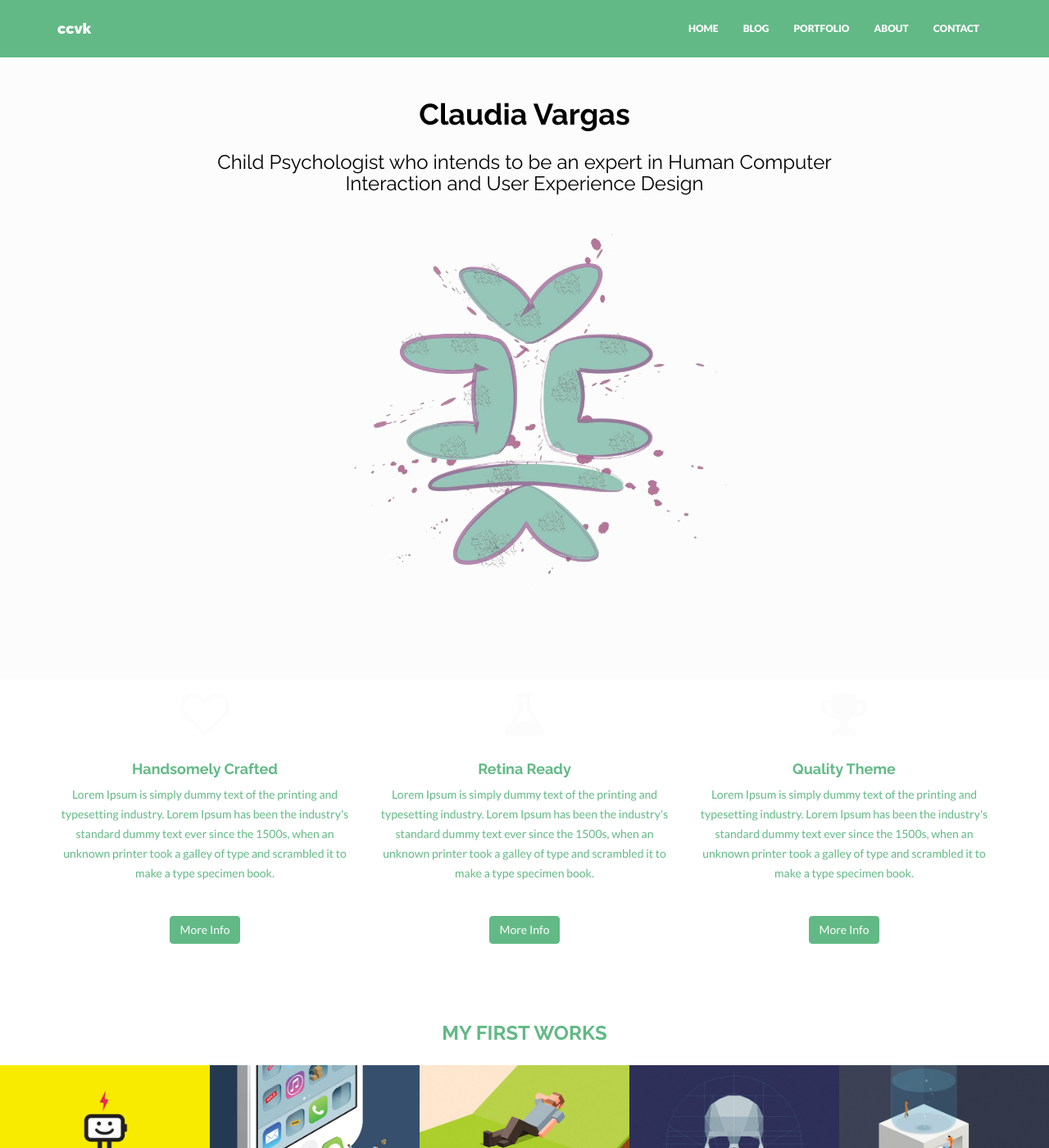
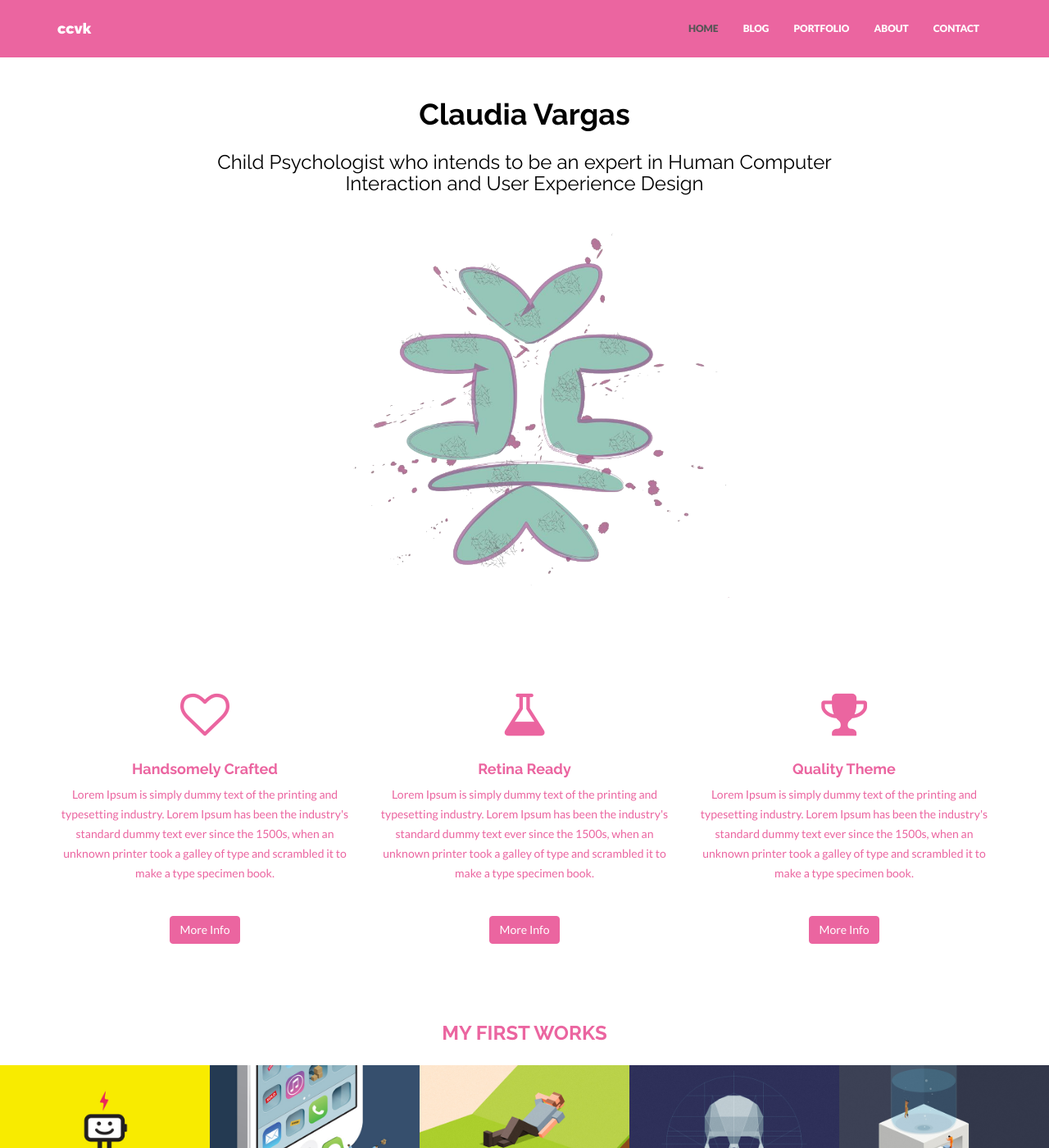
Before and after one commit to claucvk/claucvk.github.io, a Jekyll site: the page built from index.html, in a window 1280 px wide and 1400 px high. Shown: the whole window at 82% size. Built offline with Jekyll 4.4.1, drawn with Linux system fonts in a browser that asks for light colours; nearby versions of some CDN libraries.

Commit message:
cambio de colores primario y secundario en home page

```diff
--- a/_config.yml
+++ b/_config.yml
@@ -13,9 +13,9 @@
 excerpt_separator: <!--more--> #use this in posts to define how long the excerpt of the post (that is shown on the Blog page) is
 
 colors:  #in hex code if not noted else
-  primary: "#fcfcfc" #"#F70031"
+  primary: "f9fac1" #"#F70031"
   primary_rgb: "0,179,254" #"247,0,49" #rgb of the primary. Needed in some places for the transparency effect.
-  secondary: "#62b985" #"#33004D"
+  secondary: "#eb65a0" #"#33004D"
   link: "#428bca"
   link_hover: "#01b2fe"
   footer_heading: "#000000"
```
Also changed, not shown: assets/img/browser.png.
